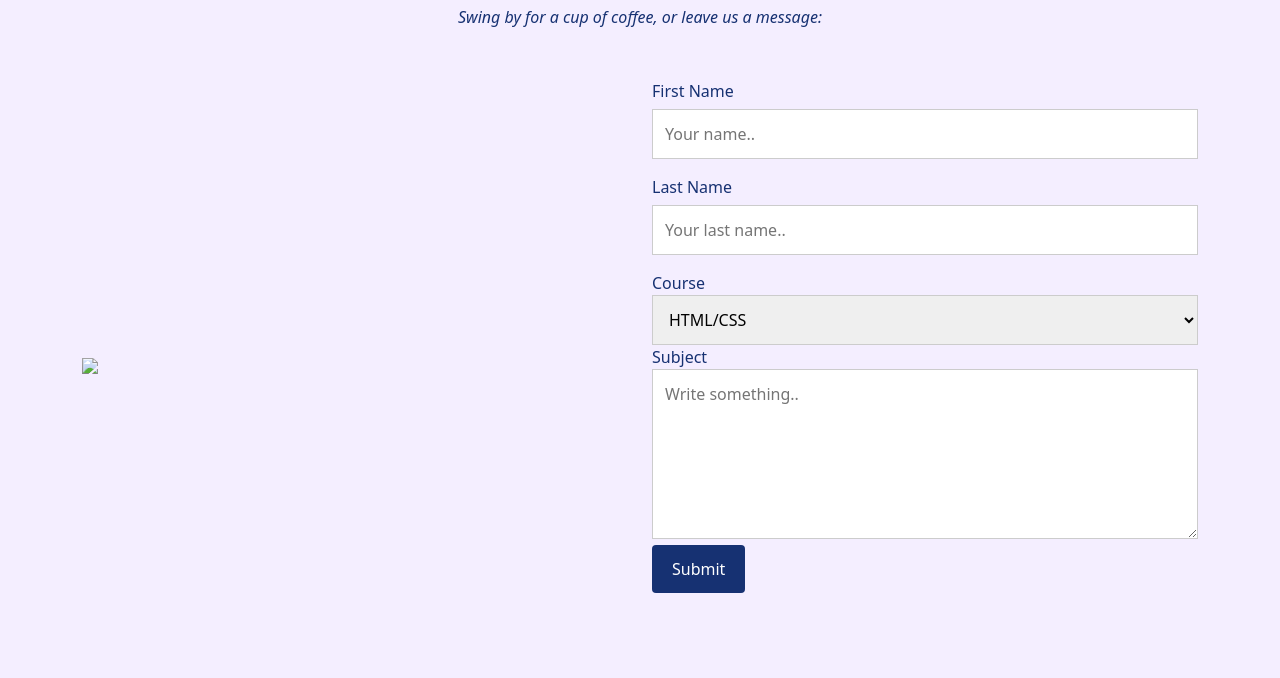
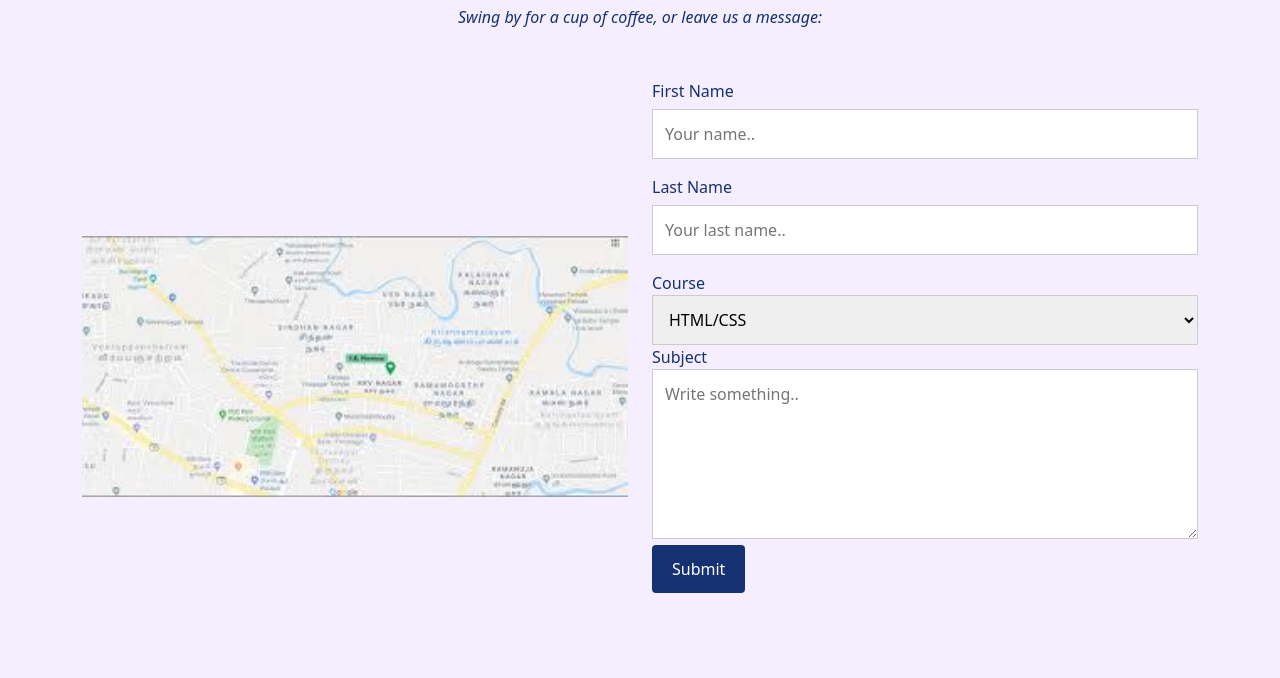
Before and after one commit to Aparnacp/weblogs, a plain HTML site: page weblogs.html in a window 1280 px wide. Shown: the part 2436-3114 px from the top of the page. Drawn offline with nearby package versions, Linux system fonts and the light colour scheme; the site is published under a folder, as on GitHub Pages, so addresses that start at the root find nothing.

Commit message:
Update weblogs.html

```diff
--- a/weblogs.html
+++ b/weblogs.html
@@ -186,7 +186,7 @@
         </div>
         <div class="row">
           <div class="col-lg-6" style="display:flex;align-items: center;justify-content: center;">
-            <img src="/images/map.jpeg" style="width:100%">
+            <img src="./images/map.jpeg" style="width:100%">
           </div>
           <div class="col-lg-6">
             <form action="/action_page.php" style="color:#163172;margin-bottom: 60px;">
```
